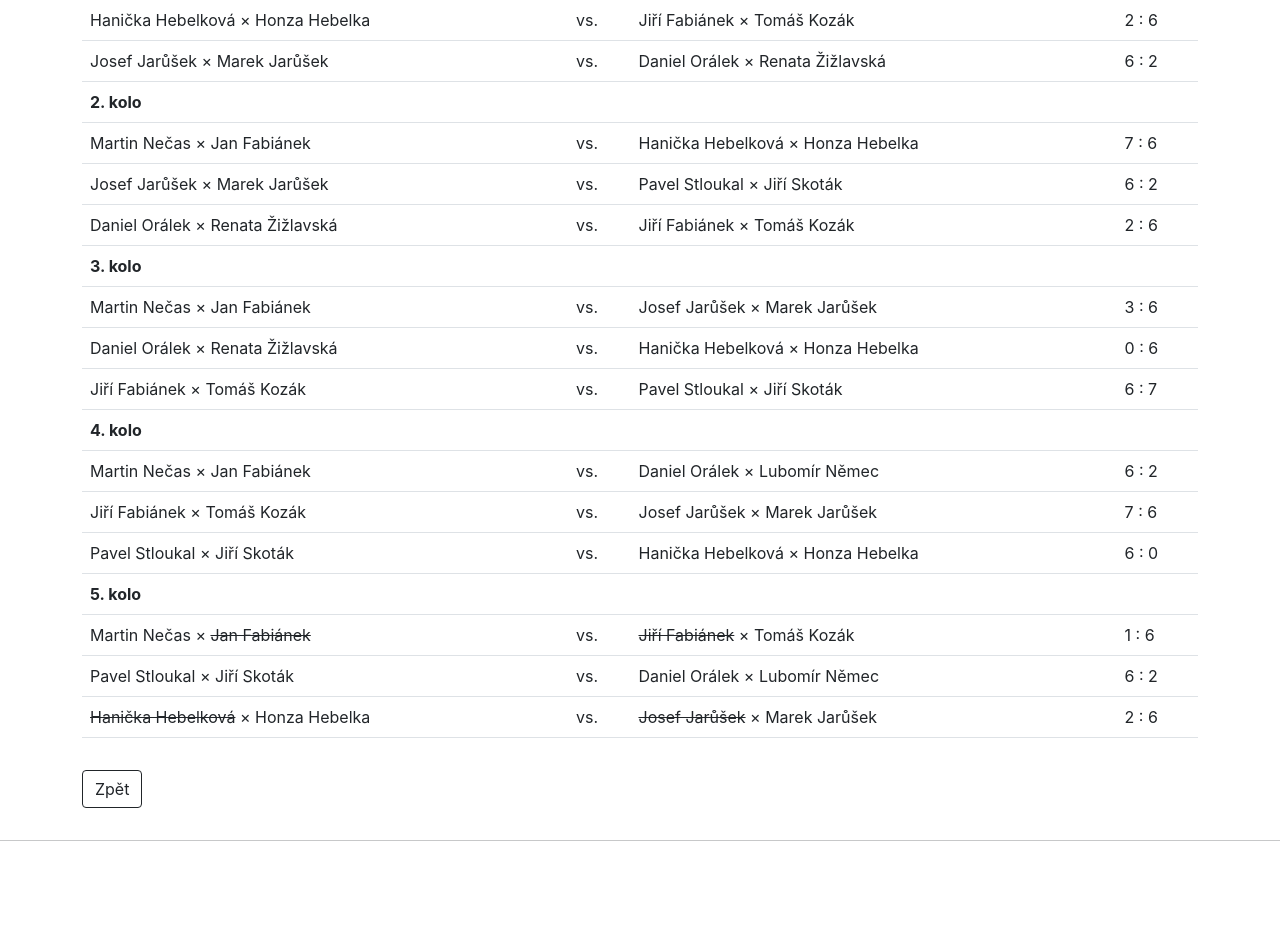
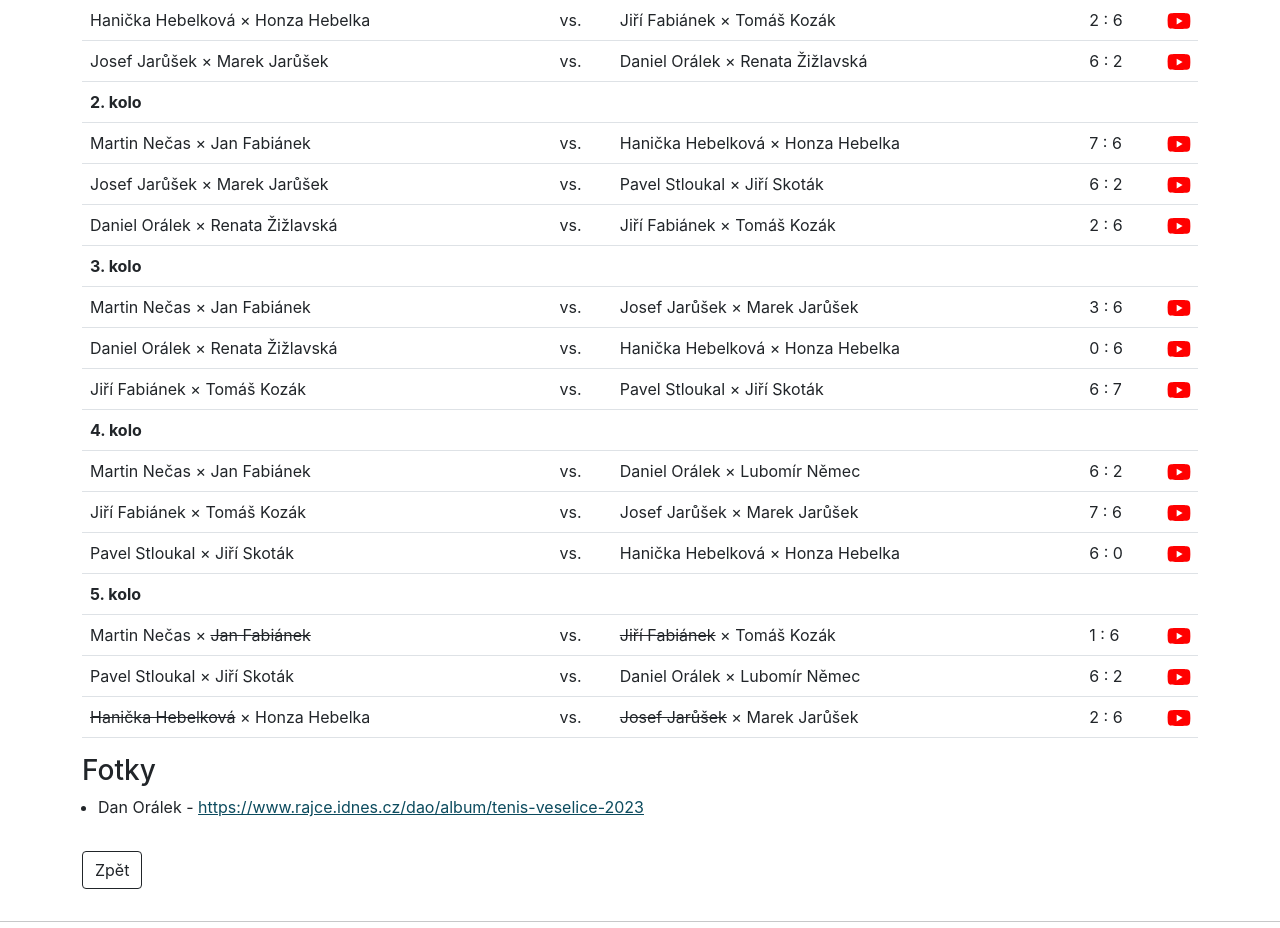
Before and after one commit to kotrzina/court-reservations, a Next.js app in the folder frontend/: page /turnaj/2023-debl in a window 1280 px wide. Shown: the part 800-1728 px from the top of the page. Before the commit the page ends 1657 px from the top, so only its background shows below. Built offline with nearby package versions, Linux system fonts and the light colour scheme.

Commit message:
Tour double 2023 - add videos and photos

```diff
--- /dev/null
+++ b/frontend/components/YoutubeCell.tsx
@@ -0,0 +1,18 @@
+import {FaYoutube} from "react-icons/fa";
+import {FC} from "react";
+
+type Props = {
+    video: string;
+};
+
+export const YoutubeCell: FC<Props> = (props: Props) => {
+
+    return (
+        <td style={{padding: 0, margin: 0, verticalAlign: "middle", textAlign: "center"}}>
+            <a title={"Youtube video"} href={props.video} target={"_blank"}>
+                <FaYoutube size={24} color={"#FF0000"}/>
+            </a>
+        </td>
+    );
+
+};
--- a/frontend/package.json
+++ b/frontend/package.json
@@ -13,7 +13,8 @@
     "next": "^13.4.4",
     "react": "^18.2.0",
     "react-bootstrap": "^2.3.1",
-    "react-dom": "^18.2.0"
+    "react-dom": "^18.2.0",
+    "react-icons": "^4.10.1"
   },
   "devDependencies": {
     "@types/node": "^20.2.5",
--- a/frontend/pages/turnaj/2023-debl.tsx
+++ b/frontend/pages/turnaj/2023-debl.tsx
@@ -3,10 +3,32 @@ import {useRouter} from "next/router";
 import {Button, Col, Row, Table} from "react-bootstrap";
 import Head from "next/head";
 import Medal from "../../components/Medal";
+import {YoutubeCell} from "../../components/YoutubeCell";
 
 const Debl2023: NextPage = () => {
 
     const router = useRouter()
+
+    const videos: string[] = [
+        "",
+        "https://www.youtube.com/watch?v=bSX7Z7GwY7w&list=PLMrHQdeT4NC53_p5kYJZ7Yz8G6o0Kozmd&index=1",
+        "https://www.youtube.com/watch?v=eEm1lE3OYwY&list=PLMrHQdeT4NC53_p5kYJZ7Yz8G6o0Kozmd&index=2",
+        "https://www.youtube.com/watch?v=p41Tr4rXpro&list=PLMrHQdeT4NC53_p5kYJZ7Yz8G6o0Kozmd&index=3",
+        "https://www.youtube.com/watch?v=AkIG0wrbNwA&list=PLMrHQdeT4NC53_p5kYJZ7Yz8G6o0Kozmd&index=4",
+        "https://www.youtube.com/watch?v=PPmHAiCA1vM&list=PLMrHQdeT4NC53_p5kYJZ7Yz8G6o0Kozmd&index=5",
+        "https://www.youtube.com/watch?v=oOsXjRMqYKA&list=PLMrHQdeT4NC53_p5kYJZ7Yz8G6o0Kozmd&index=6",
+        "https://www.youtube.com/watch?v=kMFeZpF8hvg&list=PLMrHQdeT4NC53_p5kYJZ7Yz8G6o0Kozmd&index=7",
+        "https://www.youtube.com/watch?v=0GiTR4T0FoA&list=PLMrHQdeT4NC53_p5kYJZ7Yz8G6o0Kozmd&index=8",
+        "https://www.youtube.com/watch?v=XqQGnYdU6wY&list=PLMrHQdeT4NC53_p5kYJZ7Yz8G6o0Kozmd&index=9",
+        "https://www.youtube.com/watch?v=X95Mu3IC1CU&list=PLMrHQdeT4NC53_p5kYJZ7Yz8G6o0Kozmd&index=10",
+        "https://www.youtube.com/watch?v=_6im5tAbJns&list=PLMrHQdeT4NC53_p5kYJZ7Yz8G6o0Kozmd&index=11",
+        "https://www.youtube.com/watch?v=qN0fj1XzlBw&list=PLMrHQdeT4NC53_p5kYJZ7Yz8G6o0Kozmd&index=12",
+        "https://www.youtube.com/watch?v=sfrmgt6B3bE&list=PLMrHQdeT4NC53_p5kYJZ7Yz8G6o0Kozmd&index=13",
+        "https://www.youtube.com/watch?v=MdnTPpE3alc&list=PLMrHQdeT4NC53_p5kYJZ7Yz8G6o0Kozmd&index=14",
+        "https://www.youtube.com/watch?v=QyvqQVUqCs4&list=PLMrHQdeT4NC53_p5kYJZ7Yz8G6o0Kozmd&index=15",
+    ]
+
+    const photosDan = "https://www.rajce.idnes.cz/dao/album/tenis-veselice-2023"
 
     return (
         <Row>
@@ -102,116 +124,144 @@ const Debl2023: NextPage = () => {
                 <Table responsive={true}>
                     <tbody>
                     <tr>
-                        <th colSpan={4}>1. kolo</th>
+                        <th colSpan={5}>1. kolo</th>
                     </tr>
                     <tr>
                         <td>Martin Nečas × Jan Fabiánek</td>
                         <td>vs.</td>
                         <td>Pavel Stloukal × Jiří Skoták</td>
                         <td style={{minWidth: "15%"}}>6 : 3</td>
+                        <YoutubeCell video={videos[1]}/>
                     </tr>
                     <tr>
                         <td>Hanička Hebelková × Honza Hebelka</td>
                         <td>vs.</td>
                         <td>Jiří Fabiánek × Tomáš Kozák</td>
                         <td>2 : 6</td>
+                        <YoutubeCell video={videos[2]}/>
                     </tr>
                     <tr>
                         <td>Josef Jarůšek × Marek Jarůšek</td>
                         <td>vs.</td>
                         <td>Daniel Orálek × Renata Žižlavská</td>
                         <td>6 : 2</td>
+                        <YoutubeCell video={videos[3]}/>
                     </tr>
 
                     <tr>
-                        <th colSpan={4}>2. kolo</th>
+                        <th colSpan={5}>2. kolo</th>
                     </tr>
                     <tr>
                         <td>Martin Nečas × Jan Fabiánek</td>
                         <td>vs.</td>
                         <td>Hanička Hebelková × Honza Hebelka</td>
                         <td>7 : 6</td>
+                        <YoutubeCell video={videos[4]}/>
                     </tr>
                     <tr>
                         <td>Josef Jarůšek × Marek Jarůšek</td>
                         <td>vs.</td>
                         <td>Pavel Stloukal × Jiří Skoták</td>
                         <td>6 : 2</td>
+                        <YoutubeCell video={videos[5]}/>
                     </tr>
                     <tr>
                         <td>Daniel Orálek × Renata Žižlavská</td>
                         <td>vs.</td>
                         <td>Jiří Fabiánek × Tomáš Kozák</td>
                         <td>2 : 6</td>
+                        <YoutubeCell video={videos[6]}/>
                     </tr>
 
                     <tr>
-                        <th colSpan={4}>3. kolo</th>
+                        <th colSpan={5}>3. kolo</th>
                     </tr>
                     <tr>
                         <td>Martin Nečas × Jan Fabiánek</td>
                         <td>vs.</td>
                         <td>Josef Jarůšek × Marek Jarůšek</td>
                         <td>3 : 6</td>
+                        <YoutubeCell video={videos[7]}/>
                     </tr>
                     <tr>
                         <td>Daniel Orálek × Renata Žižlavská</td>
                         <td>vs.</td>
                         <td>Hanička Hebelková × Honza Hebelka</td>
                         <td>0 : 6</td>
+                        <YoutubeCell video={videos[8]}/>
                     </tr>
                     <tr>
                         <td>Jiří Fabiánek × Tomáš Kozák</td>
                         <td>vs.</td>
                         <td>Pavel Stloukal × Jiří Skoták</td>
                         <td>6 : 7</td>
+                        <YoutubeCell video={videos[9]}/>
                     </tr>
 
                     <tr>
-                        <th colSpan={4}>4. kolo</th>
+                        <th colSpan={5}>4. kolo</th>
                     </tr>
                     <tr>
                         <td>Martin Nečas × Jan Fabiánek</td>
                         <td>vs.</td>
                         <td>Daniel Orálek × Lubomír Němec</td>
                         <td>6 : 2</td>
+                        <YoutubeCell video={videos[10]}/>
                     </tr>
                     <tr>
                         <td>Jiří Fabiánek × Tomáš Kozák</td>
                         <td>vs.</td>
                         <td>Josef Jarůšek × Marek Jarůšek</td>
                         <td>7 : 6</td>
+                        <YoutubeCell video={videos[11]}/>
                     </tr>
                     <tr>
                         <td>Pavel Stloukal × Jiří Skoták</td>
                         <td>vs.</td>
                         <td>Hanička Hebelková × Honza Hebelka</td>
                         <td>6 : 0</td>
+                        <YoutubeCell video={videos[12]}/>
                     </tr>
 
                     <tr>
-                        <th colSpan={4}>5. kolo</th>
+                        <th colSpan={5}>5. kolo</th>
                     </tr>
                     <tr>
                         <td>Martin Nečas × <span className="strike">Jan Fabiánek</span></td>
                         <td>vs.</td>
                         <td><span className="strike">Jiří Fabiánek</span> × Tomáš Kozák</td>
                         <td>1 : 6</td>
+                        <YoutubeCell video={videos[13]}/>
                     </tr>
                     <tr>
                         <td>Pavel Stloukal × Jiří Skoták</td>
                         <td>vs.</td>
                         <td>Daniel Orálek × Lubomír Němec</td>
                         <td>6 : 2</td>
+                        <YoutubeCell video={videos[14]}/>
                     </tr>
                     <tr>
                         <td><span className="strike">Hanička Hebelková</span> × Honza Hebelka</td>
                         <td>vs.</td>
                         <td><span className="strike">Josef Jarůšek</span> × Marek Jarůšek</td>
                         <td>2 : 6</td>
+                        <YoutubeCell video={videos[15]}/>
                     </tr>
                     </tbody>
                 </Table>
+            </Col>
+
+            <Col md={12}>
+                <h3>Fotky</h3>
+                <ul>
+                    <li>Dan Orálek - <a
+                        href={photosDan}
+                        target={"_blank"}
+                        title={"Fotky od Dana Orálka"}>
+                        {photosDan}
+                    </a>
+                    </li>
+                </ul>
             </Col>
 
 
```
Also changed, not shown: 1 other file (tests, documents, lock files or other folders).
